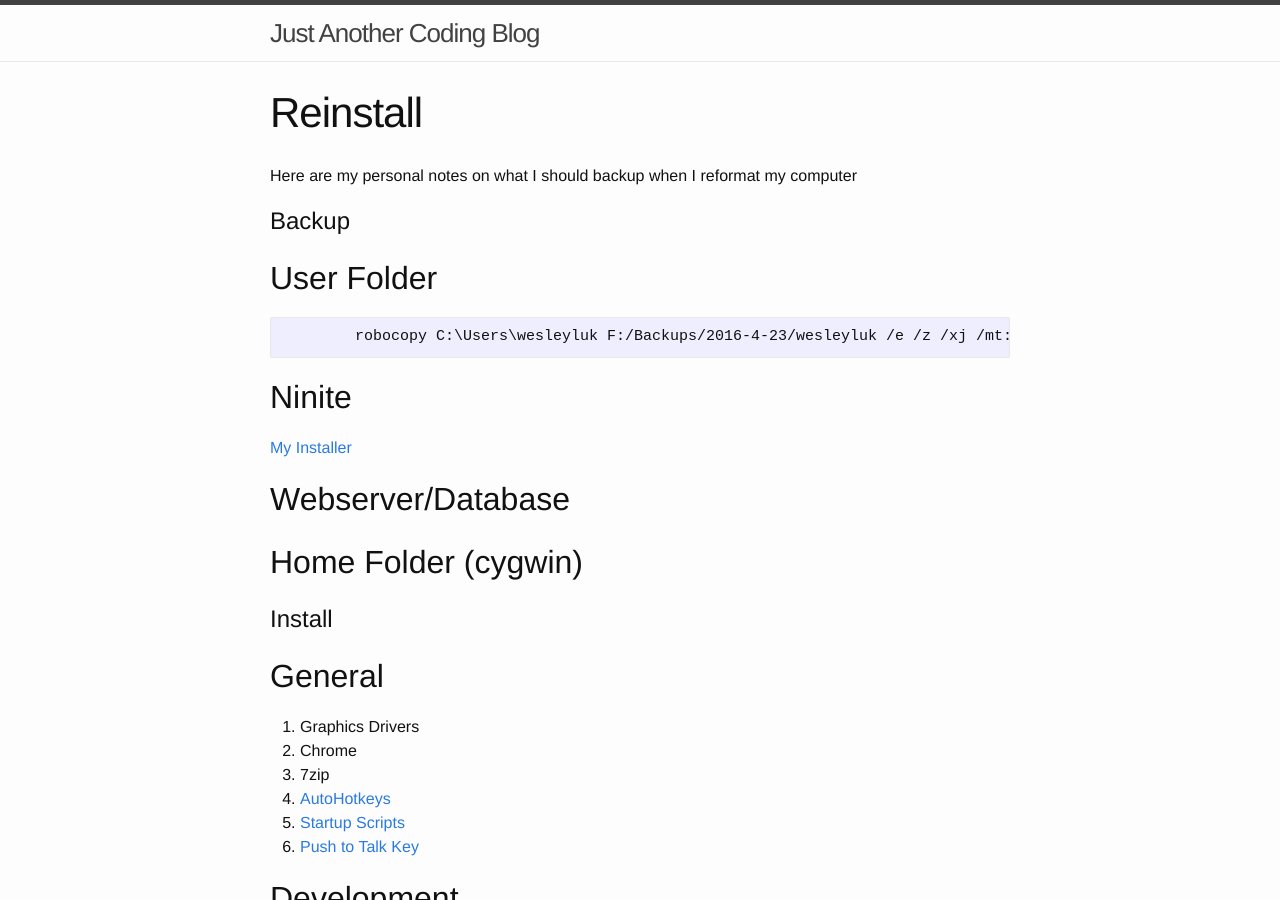
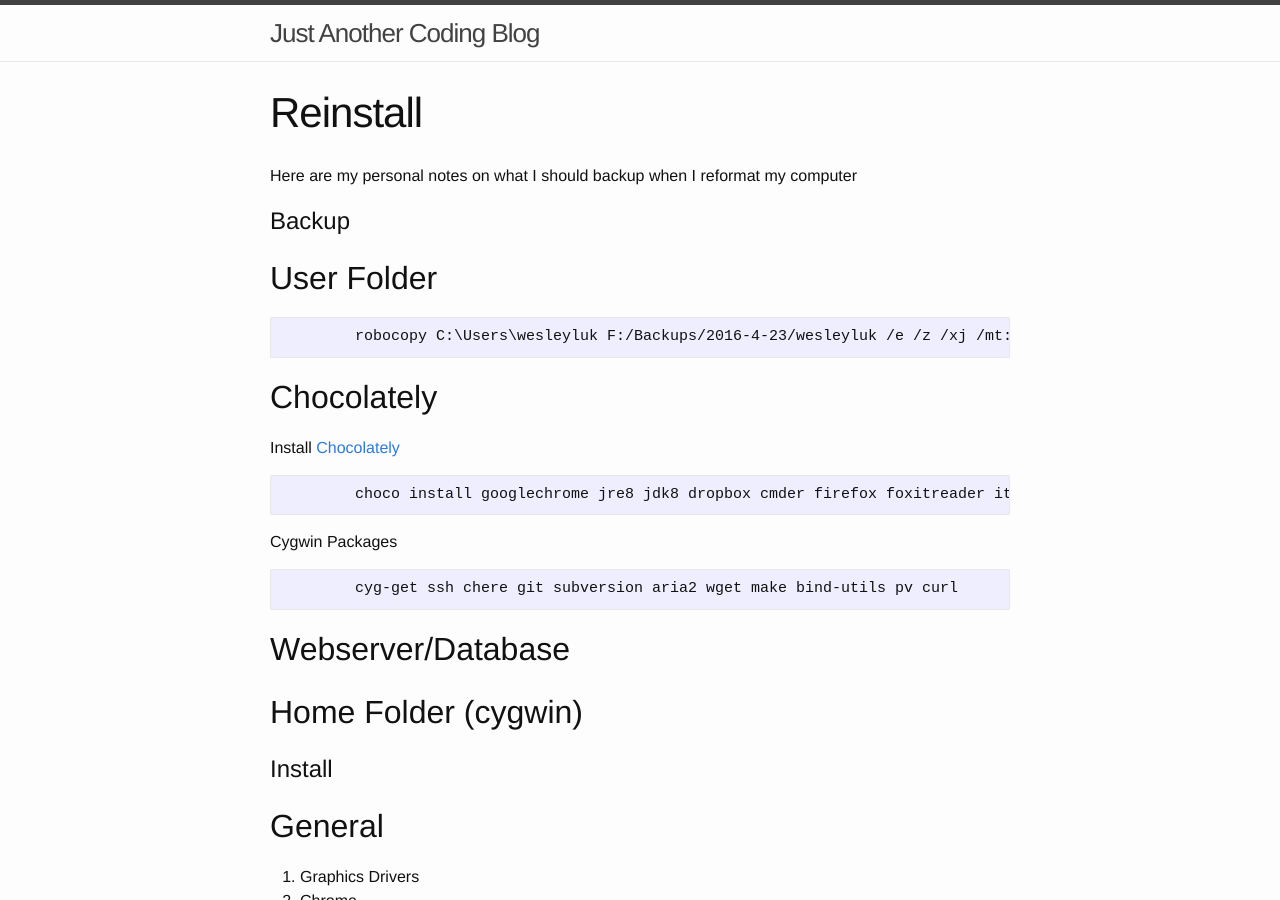
Before and after one commit to WesleyLuk90/WesleyLuk90.github.io, a Jekyll site: the page built from reinstall/reinstall.md, in a window 1280 px wide and 900 px high. Built offline with Jekyll 4.4.1, drawn with Linux system fonts in a browser that asks for light colours.

Commit message:
Switch to chocolately

````diff
--- a/reinstall/reinstall.md
+++ b/reinstall/reinstall.md
@@ -15,9 +15,17 @@ Here are my personal notes on what I should backup when I reformat my computer
 	robocopy C:\Users\wesleyluk F:/Backups/2016-4-23/wesleyluk /e /z /xj /mt:5 /r:1 /w:1 /xd C:\Users\wesleyluk\OneDrive\ /xd C:\Users\wesleyluk\Dropbox\ /xd node_modules
 ```
 
-## Ninite
+## Chocolately
+Install [Chocolately](https://chocolatey.org/install)
 
-[My Installer](https://ninite.com/7zip-chrome-dropbox-firefox-foxit-itunes-jdk8-jdkx8-klitecodecs-python-skype-vlc-windirstat/)
+```
+	choco install googlechrome jre8 jdk8 dropbox cmder firefox foxitreader itunes vlc k-litecodecpackfull 7zip.install windirstat sublimetext3 sublimetext3.packagecontrol atom cyg-get skype sysinternals nodejs.install yarn python2 github docker
+```
+
+Cygwin Packages
+```
+	cyg-get ssh chere git subversion aria2 wget make bind-utils pv curl
+```
 
 ## Webserver/Database
 
````
